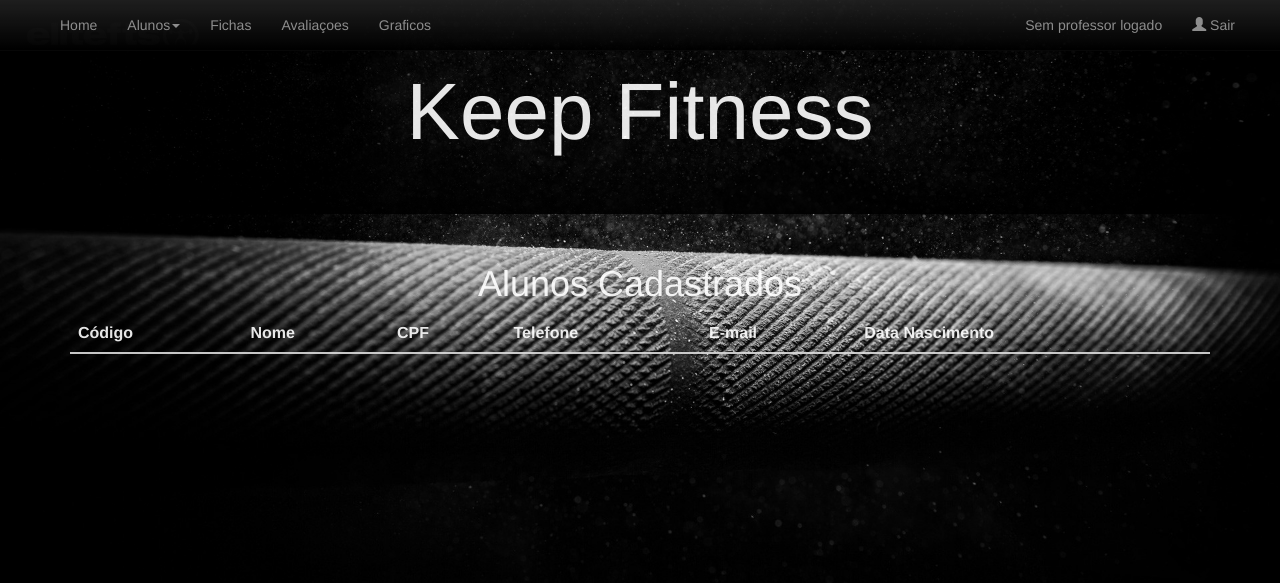
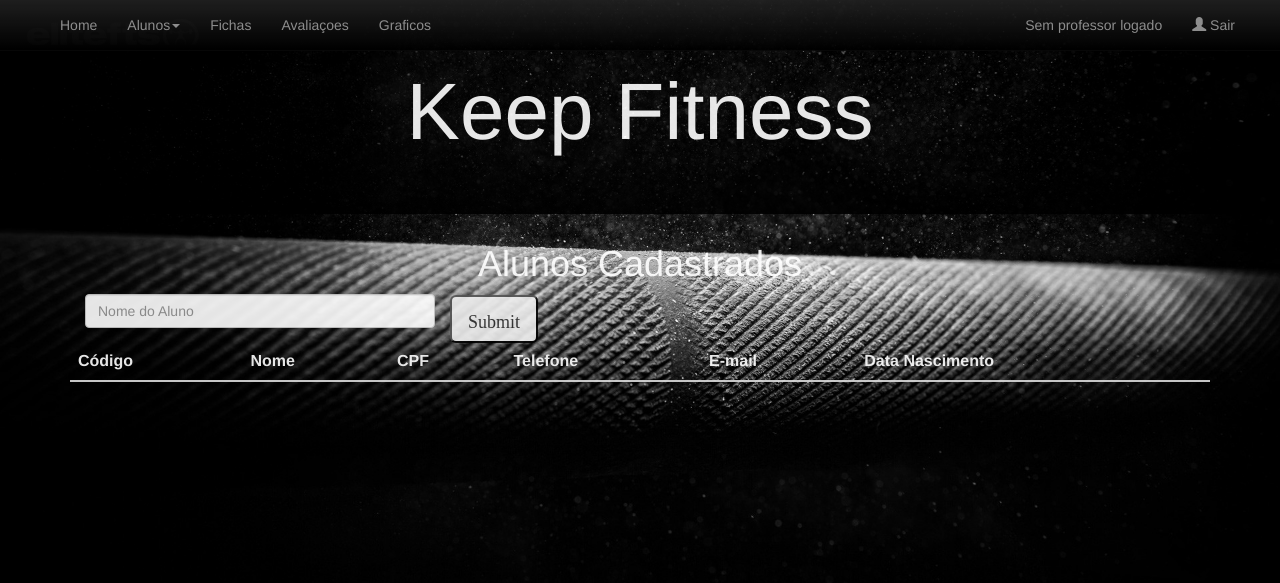
Before and after one commit to juniorexe/SistemaPersonal, a Django app: page /todos-os-alunos/ in a window 1280 px wide. Shown: the top 583 px of the page. Run offline with Django 3.2, Linux system fonts and the light colour scheme; data that the repository does not hold is empty; some libraries are stand-ins or nearby versions.

Commit message:
adicionado busca e ajustado avaliação de aluno

```diff
--- a/core/templates/avaliacao.html
+++ b/core/templates/avaliacao.html
@@ -7,7 +7,7 @@
 	<form method="POST">
 		{% csrf_token %}
 		{{ form|bootstrap }}
-		<input type="submit" value="Cancelar" href="{% url 'home' %}" class="btn btn-primary">
+		<a href="{% url 'home' %}" class="btn btn-primary">Cancelar</a>
 		<input type="submit" value="Salvar" class="btn btn-primary">
 	</form>
 </div>
--- a/core/templates/cadastro_aluno.html
+++ b/core/templates/cadastro_aluno.html
@@ -10,8 +10,8 @@
 			{{ form|bootstrap }}
 			<div>
 				<br>
-				<input type="submit" value="Avaliar Agora" href="{% url 'avaliarAluno' %}" class="btn btn-success btn"/>
-				<input type="submit" value="Cancelar" href="{% url 'home' %}" class="btn btn-primary btn"/>
+				<input type="submit" value="Avaliar Agora" name="AvaliarAgora" href="{% url 'cadastrarAluno' %}" class="btn btn-success btn"/>
+				<a href="{% url 'home' %}" class="btn btn-primary">Cancelar</a>
 				<input type="submit" value="Gravar" class="btn btn-primary btn"/>
 			</div>
 		</form>
--- a/core/templates/lista_alunos.html
+++ b/core/templates/lista_alunos.html
@@ -2,8 +2,14 @@
 {% block title %} Lista de Alunos {% endblock %}
 
 {% block main %}
+<h1 align="center">Alunos Cadastrados</h1>
 <div class="container">
-	<h1 align="center">Alunos Cadastrados</h1>
+	<form>
+		<div class="col-sm-4">
+			<input type="text" name="busca-nome" class="form-control" placeholder="Nome do Aluno"/>
+		</div>
+		<input type="submit" class="btn-lg glyphicon glyphicon-search"/>
+	</form>
 	<table class="table table-striped table-hover">
 		<thead>
 			<tr>
@@ -22,7 +28,7 @@
 			<td>{{ aluno.cpf }}</td>
 			<td>{{ aluno.telefone }}</td>
 			<td>{{ aluno.email }}</td>
-			<td>{{ aluno.dtNascimento }}</td>
+			<td>{{ aluno.dtNascimento|date:"d-m-Y" }}</td>
 			<td>
 				<a href="{% url 'avaliarAluno'%}" type="submit" class="glyphicon glyphicon-paste"></a>
 				<a href="{% url 'excluirAluno' aluno.id %}" type="submit" class="glyphicon glyphicon-trash"></a>
--- a/core/views.py
+++ b/core/views.py
@@ -17,7 +17,10 @@ def cadastrarAluno(request):
     form = AlunoForm(request.POST or None)
     if form.is_valid():
         form.save()
-        return redirect('home')
+        if request.POST['AvaliarAgora']:
+            return redirect('avaliarAluno')
+        else:
+            return redirect('home')
     return render(request, 'cadastro_aluno.html', {'form': form})
 
 def editarAluno(request, id):
@@ -37,7 +40,13 @@ def excluirAluno(request, id):
     return render(request, 'lista_alunos.html', {'alunoDeletar': alunoDeletar})
 
 def listarAlunos(request):
-    alunos = Aluno.objects.all()
+    buscaNome = request.GET.get('busca-nome', None)
+
+    if buscaNome:
+        alunos = Aluno.objects.filter(nome__icontains=buscaNome)
+    else:
+        alunos = Aluno.objects.order_by('id')
+
     return render(request, 'lista_alunos.html', {'alunos': alunos})
 
 def avaliarAluno(request):
```
